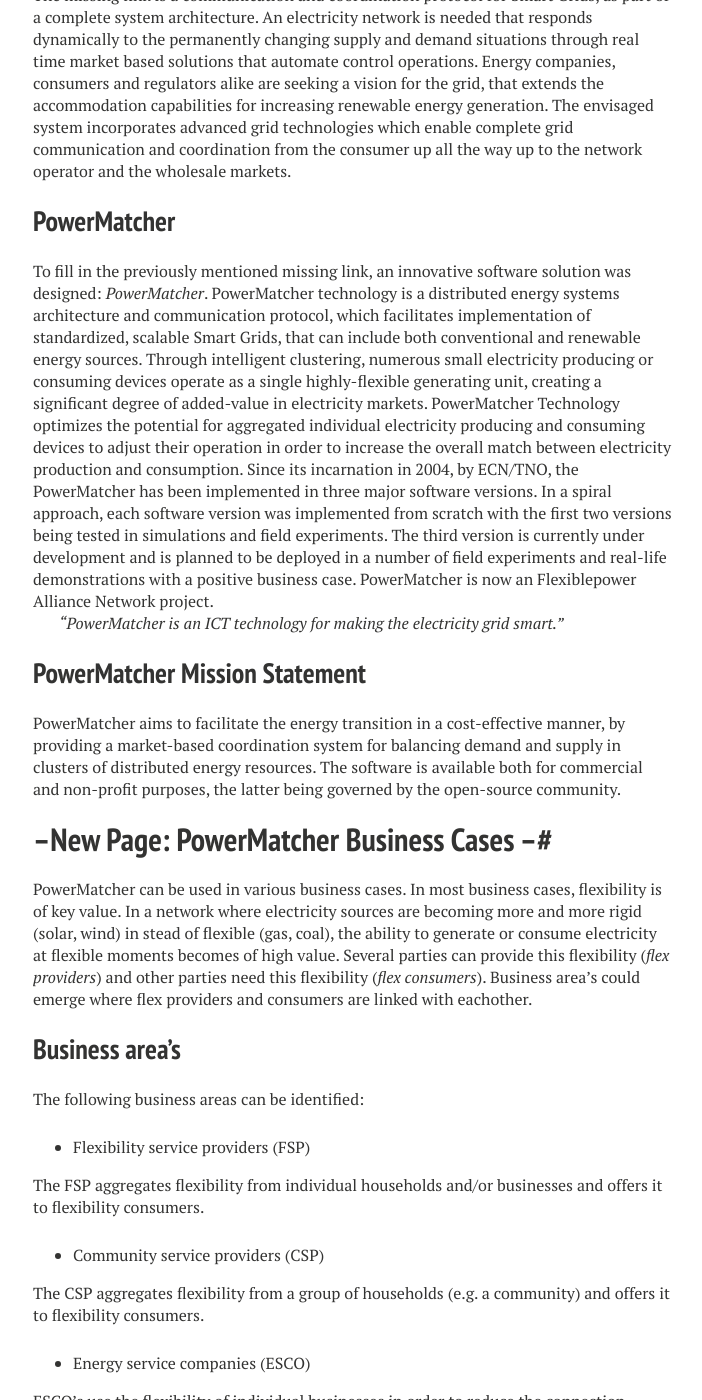
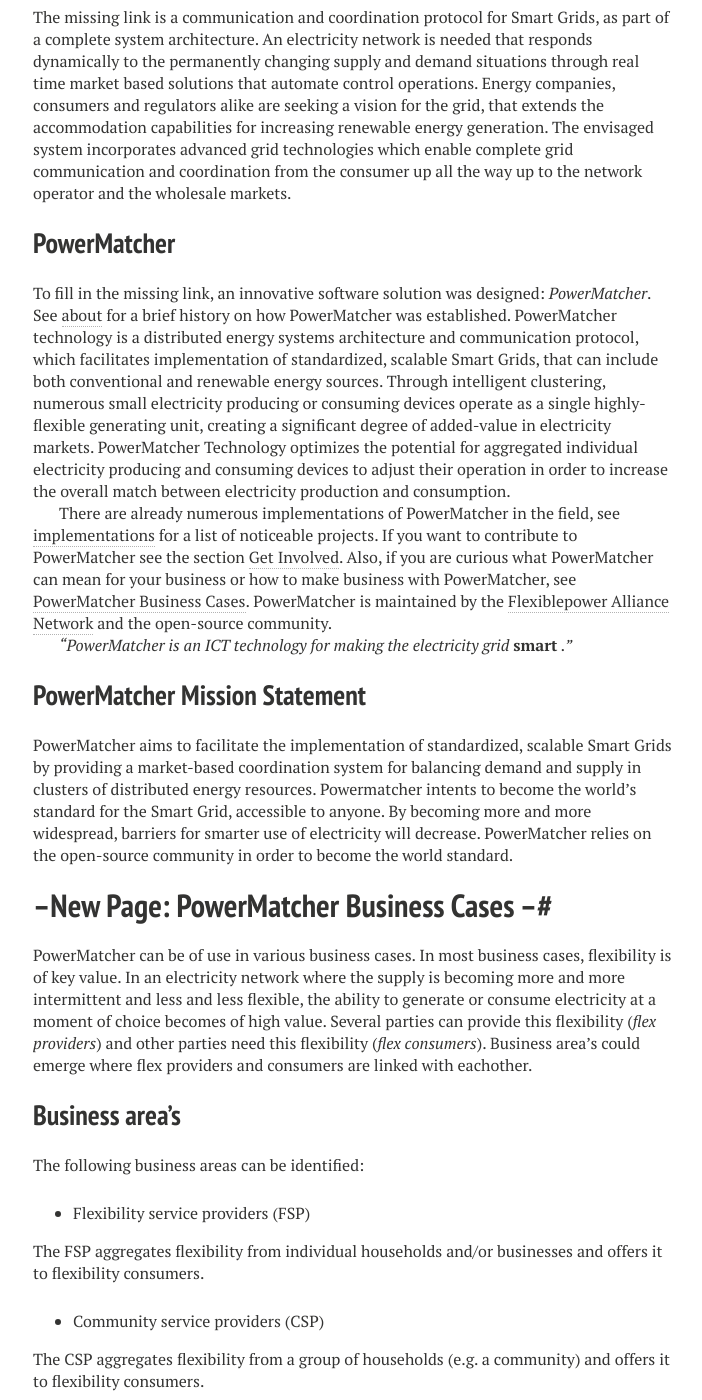
Before and after one commit to flexiblepower/flexiblepower.github.io, a Jekyll site: the page built from why.md, in a window 1280 px wide and 1400 px high, scrolled down 1048 px. Shown: the whole window, without its empty margins (287-989 px from the left). Built offline with Jekyll 4.4.1, drawn with Linux system fonts in a browser that asks for light colours; nearby versions of some CDN libraries; some of the changed text lies outside the part shown.

Commit message:
Update why.md

```diff
--- a/why.md
+++ b/why.md
@@ -2,8 +2,8 @@
 layout: page
 permalink: /why/
 title: Why PowerMatcher
-tagline: Minimal Mistakes, a Jekyll Theme
-tags: [PowerMatcher, Why, Transactive Energy]
+tagline: Why PowerMatcher
+tags: [PowerMatcher, Why, Transactive Energy, Energy flexibility]
 modified: 8-8-2014
 comments: true
 image:
@@ -19,21 +19,24 @@
 In a world increasingly concerned about the cost, availability and environmental consequences of conventional energy supplies, the electrical power industry stands on the cusp of a profound transition. Presently, the power industry has to cope with a growing electricity demand using an ageing electricity infrastructure. This in parallel with the transition towards generation through intermittent and decentralized sources of clean(er) energy poses landmark challenges for the sector. Consumers are becoming "Prosumers", by using energy from the grid at one time, while feeding in at another. Further, the supply-side controllability decreases since part of the installed capacity is intermittent and dependent on external conditions such as weather (wind, sun) or local heat demand (cogeneration).
 If energy supply and demand responded to real time and varying energy prices, a huge potential for controllability gains on the demand side would be generated. For instance, charging of the batteries of electric or plug in hybrid vehicles would create a price sensitive outlet for off peak demand. To address these challenges in a cost-effective manner, the Smart Grid requires a scalable two-way coordination mechanism that is able to communicate and optimize over a multitude of small to medium-sized controllable generators and loads, with the Smart Meter acting as the key enabler.
 
+**add image which shows the change in the infrastructure**
+
 ## The missing link ##
 The missing link is a communication and coordination protocol for Smart Grids, as part of a complete system architecture. An electricity network is needed that responds dynamically to the permanently changing supply and demand situations through real time market based solutions that automate control operations. Energy companies, consumers and regulators alike are seeking a vision for the grid, that extends the accommodation capabilities for increasing renewable energy generation. The envisaged system incorporates advanced grid technologies which enable complete grid communication and coordination from the consumer up all the way up to the network operator and the wholesale markets.
 
 ## PowerMatcher ##
-To fill in the previously mentioned missing link, an innovative software solution was designed: *PowerMatcher*. PowerMatcher technology is a distributed energy systems architecture and communication protocol, which facilitates implementation of standardized, scalable Smart Grids, that can include both conventional and renewable energy sources. Through intelligent clustering, numerous small electricity producing or consuming devices operate as a single highly-flexible generating unit, creating a significant degree of added-value in electricity markets. PowerMatcher Technology optimizes the potential for aggregated individual electricity producing and consuming devices to adjust their operation in order to increase the overall match between electricity production and consumption.
-Since its incarnation in 2004, by ECN/TNO, the PowerMatcher has been implemented in three major software versions. In a spiral approach, each software version was implemented from scratch with the first two versions being tested in simulations and field experiments. The third version is currently under development and is planned to be deployed in a number of field experiments and real-life demonstrations with a positive business case. PowerMatcher is now an Flexiblepower Alliance Network project.
+To fill in the missing link, an innovative software solution was designed: *PowerMatcher*. See [about](/about) for a brief history on how PowerMatcher was established. PowerMatcher technology is a distributed energy systems architecture and communication protocol, which facilitates implementation of standardized, scalable Smart Grids, that can include both conventional and renewable energy sources. Through intelligent clustering, numerous small electricity producing or consuming devices operate as a single highly-flexible generating unit, creating a significant degree of added-value in electricity markets. PowerMatcher Technology optimizes the potential for aggregated individual electricity producing and consuming devices to adjust their operation in order to increase the overall match between electricity production and consumption.
 
-*"PowerMatcher is an ICT technology for making the electricity grid smart."*
+There are already numerous implementations of PowerMatcher in the field, see [implementations](/in-practice/implementations) for a list of noticeable projects. If you want to contribute to PowerMatcher see the section [Get Involved](/get-involved). Also, if you are curious what PowerMatcher can mean for your business or how to make business with PowerMatcher, see [PowerMatcher Business Cases](/why/business-cases). PowerMatcher is maintained by the [Flexiblepower Alliance Network](http://www.flexiblepower.org) and the open-source community.
+
+*"PowerMatcher is an ICT technology for making the electricity grid* **smart** *."*
 
 ## PowerMatcher Mission Statement ##
-PowerMatcher aims to facilitate the energy transition in a cost-effective manner, by providing a market-based coordination system for balancing demand and supply in clusters of distributed energy resources. The software is available both for commercial and non-profit purposes, the latter being governed by the open-source community.
+PowerMatcher aims to facilitate the implementation of standardized, scalable Smart Grids by providing a market-based coordination system for balancing demand and supply in clusters of distributed energy resources. Powermatcher intents to become the world's standard for the Smart Grid, accessible to anyone. By becoming more and more widespread, barriers for smarter use of electricity will decrease. PowerMatcher relies on the open-source community in order to become the world standard.
 
 
 #--New Page:  PowerMatcher Business Cases --#
-PowerMatcher can be used in various business cases. In most business cases, flexibility is of key value. In a network where electricity sources are becoming more and more rigid (solar, wind) in stead of flexible (gas, coal), the ability to generate or consume electricity at flexible moments becomes of high value. Several parties can provide this flexibility (*flex providers*) and other parties need this flexibility (*flex consumers*). Business area's could emerge where flex providers and consumers are linked with eachother.
+PowerMatcher can be of use in various business cases. In most business cases, flexibility is of key value. In an electricity network where the supply is becoming more and more intermittent and less and less flexible, the ability to generate or consume electricity at a moment of choice becomes of high value. Several parties can provide this flexibility (*flex providers*) and other parties need this flexibility (*flex consumers*). Business area's could emerge where flex providers and consumers are linked with eachother.
 
 ## Business area's
 The following business areas can be identified:
@@ -85,8 +88,6 @@
 In a field test involving 10 micro-CHP systems at the premises of end-customer's premises, PowerMatcher showed capable of reducing the peak load at the MV/LV transformer with 30% to 50%.
 
 
-
-
 #--New Page: Why open source--##
 What is open source?
 
```
